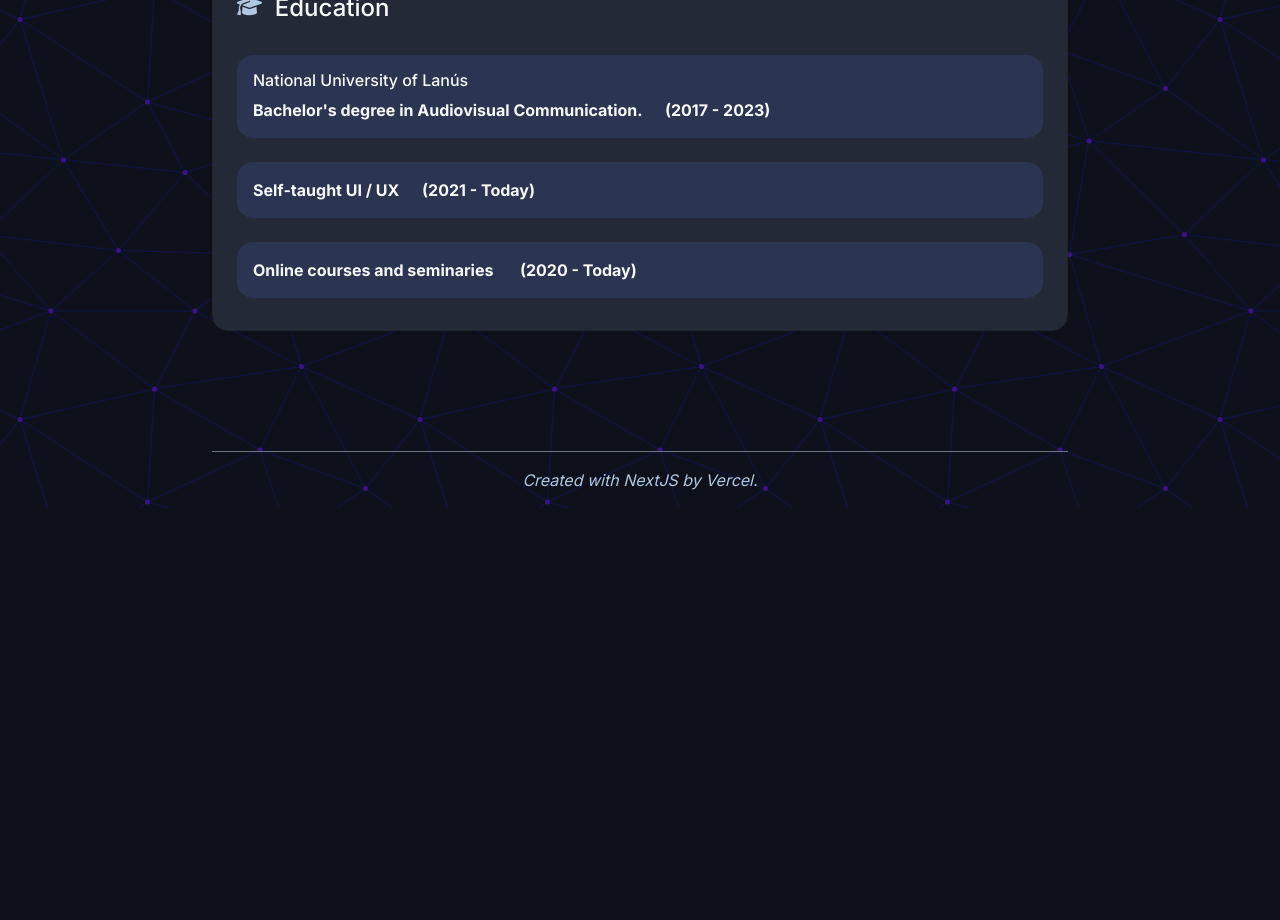
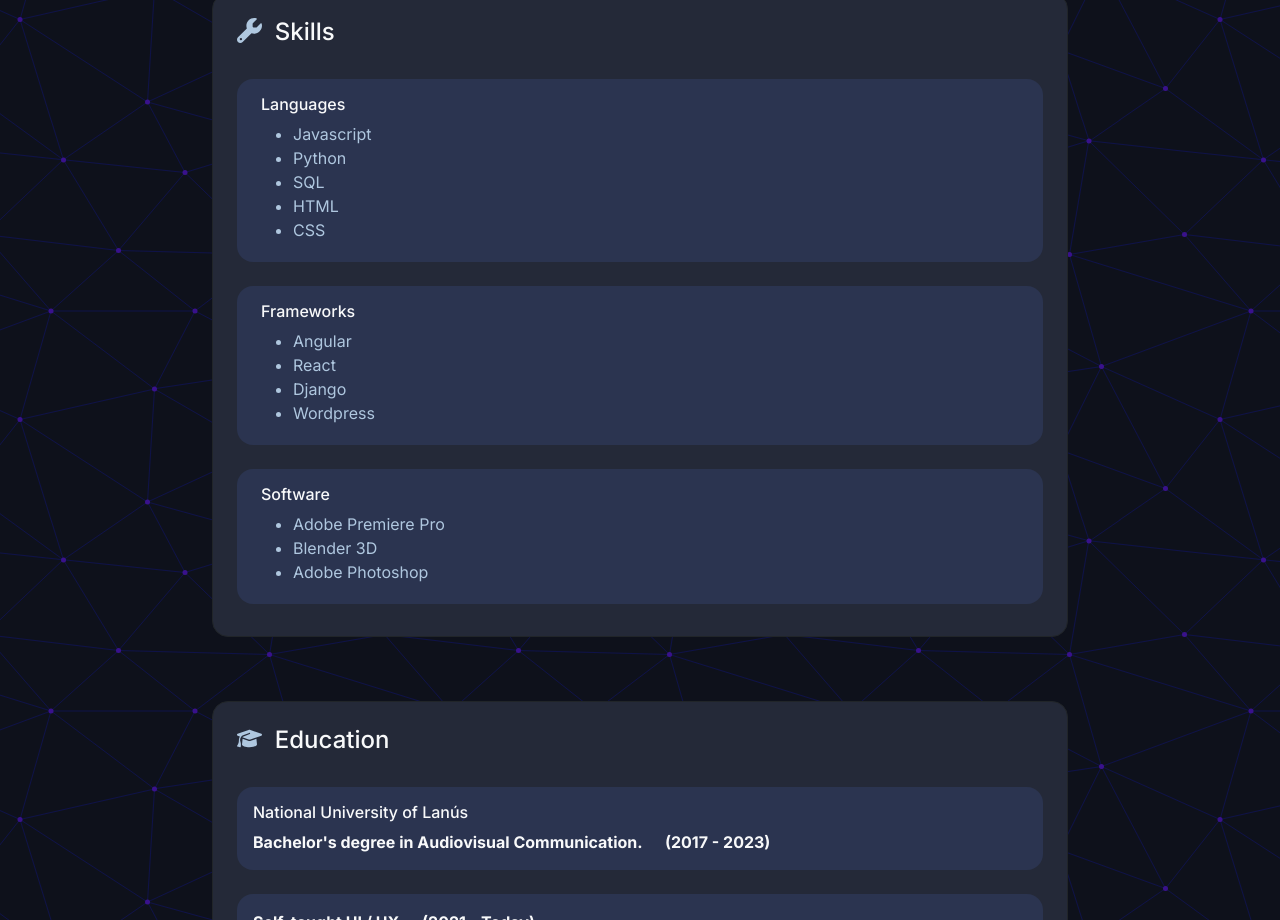
Before and after one commit to tobsailbot/portfolio-projects, a Next.js app: page / in a window 1280 px wide. Shown: the part 1880-2800 px from the top of the page. Before the commit the page ends 2388 px from the top, so only its background shows below. Built offline with nearby package versions, Linux system fonts and the light colour scheme.

Commit message:
fix apos;

```diff
--- a/src/app/page.tsx
+++ b/src/app/page.tsx
@@ -12,7 +12,8 @@ import { faLinkedin } from "@fortawesome/free-brands-svg-icons"
 import { faCode } from '@fortawesome/free-solid-svg-icons'
 import { faEnvelope } from '@fortawesome/free-solid-svg-icons'
 import { faGraduationCap } from '@fortawesome/free-solid-svg-icons'
-import { useState } from 'react';
+import { faWrench } from '@fortawesome/free-solid-svg-icons'
+import React, { useRef, useState } from 'react';
 
 const iconSize:any = {
   width: "25px",
@@ -27,6 +28,23 @@ export default function Home() {
   const changeLang = () => {
     setEngDisabled(!isEng);
   };
+
+  function selectText(element: HTMLElement | null) {
+    if (element) {
+      const selection = window.getSelection();
+      const range = document.createRange();
+      range.selectNodeContents(element);
+      selection?.removeAllRanges();
+      selection?.addRange(range);
+    }
+  }
+
+  const selectMeRef = useRef<HTMLDivElement>(null);
+
+  const handleClick = () => {
+    selectText(selectMeRef.current);
+  };
+
 
   return (
     <div className='container text-light' style={{ maxWidth: '880px'}}>
@@ -73,19 +91,18 @@ export default function Home() {
         }
 
         <div className=' m-auto text-center pt-1'>
-          <button className='btn p-1 btn-dark'><FontAwesomeIcon style={iconSize} icon={faLinkedin} /></button>
+          <a className='btn p-1 btn-dark' href={'https://www.linkedin.com/in/tobias-pilarche/'} target='_blank'><FontAwesomeIcon style={iconSize} icon={faLinkedin} /></a>
           &nbsp; &nbsp; &nbsp;
-          <button className='btn p-1 btn-dark'><FontAwesomeIcon style={iconSize} icon={faGithub} /></button>
+          <a className='btn p-1 btn-dark' href={'https://github.com/tobsailbot?tab=repositories'} target='_blank'><FontAwesomeIcon style={iconSize} icon={faGithub} /></a>
           &nbsp; &nbsp; &nbsp;
-          <button className='btn p-1 btn-dark'><FontAwesomeIcon style={iconSize} icon={faEnvelope} /></button>
+          <button className='btn p-1 btn-dark' onClick={handleClick}><FontAwesomeIcon style={iconSize} icon={faEnvelope} /></button>
         </div>
-
         <div className='text-center mt-3 mb-3'>
-          <i className='about'>tpilarche@gmail.com</i>
+          <i className='about' id="selectme" ref={selectMeRef}>tpilarche@gmail.com</i>
         </div>
-
       </div>
 
+      <br />
       <br />
 
       <div className='rounded-card container-sm mt-3 p-2 border  border-dark rounded-4'>
@@ -226,6 +243,63 @@ export default function Home() {
       <br />
 
       <div className="rounded-card container-sm mt-3 p-2 border  border-dark rounded-4">
+        <div className="mx-3">
+
+        { isEng ? (
+              <h4 className='mt-3'><FontAwesomeIcon className='align-top py-0' style={iconSize} icon={faWrench} />
+              &nbsp; Skills
+              </h4>
+            ):
+            (
+              <h4 className='mt-3'><FontAwesomeIcon className='align-top py-0' style={iconSize} icon={faWrench} />
+              &nbsp; Habilidades
+              </h4>
+            )
+          }
+       <br />
+        <div className="proj-card p-3 pb-1 ps-4 rounded-4">
+          <h6>Languages</h6>
+          <ul className='about'>
+            <li>Javascript</li>
+            <li>Python</li>
+            <li>SQL</li>
+            <li>HTML</li>
+            <li>CSS</li>
+          </ul>
+        </div>
+
+        <br />
+
+        <div className="proj-card p-3 pb-1 ps-4 rounded-4">
+          <h6>Frameworks</h6>
+          <ul className='about'>
+            <li>Angular</li>
+            <li>React</li>
+            <li>Django</li>
+            <li>Wordpress</li>
+          </ul>
+        </div>
+
+        <br />
+
+        <div className="proj-card p-3 pb-1 ps-4 rounded-4">
+          <h6>Software</h6>
+          <ul className='about'>
+            <li>Adobe Premiere Pro</li>
+            <li>Blender 3D</li>
+            <li>Adobe Photoshop</li>
+          </ul>
+        </div>
+
+        <br />
+
+        </div>
+      </div>
+
+      <br />
+      <br />
+
+      <div className="rounded-card container-sm mt-3 p-2 border  border-dark rounded-4">
 
         <div className="mx-3">
           { isEng ? (
@@ -279,8 +353,6 @@ export default function Home() {
         <i>Created with NextJS by Vercel.</i>
       </div>
 
-
-
     </div>
 
 
```
